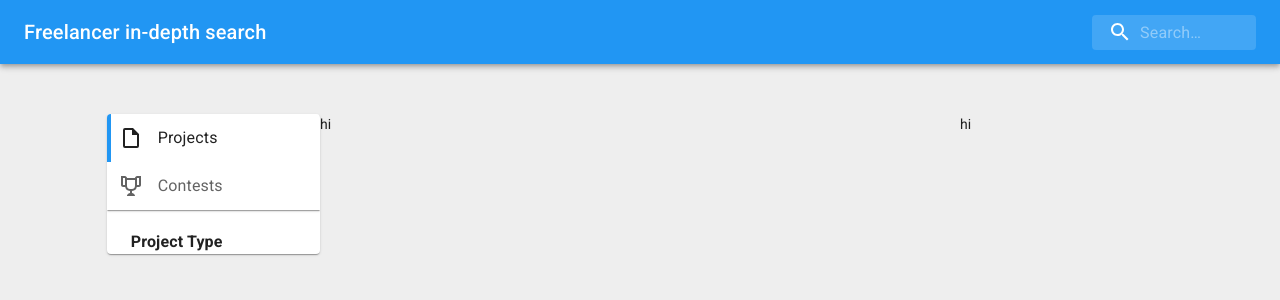
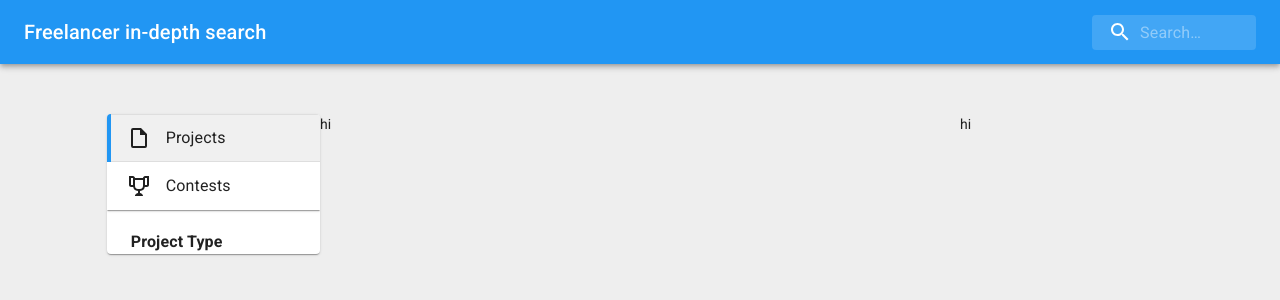
Before and after one commit to lokutech/freelancer-search, a React (Create React App) app: page / in a window 1280 px wide. Shown: the top 300 px of the page. Built offline with nearby package versions, Linux system fonts and the light colour scheme.

Commit message:
ProjectsContests complete

```diff
--- a/src/Left/ProjectsContests.tsx
+++ b/src/Left/ProjectsContests.tsx
@@ -11,6 +11,11 @@
     width: '4px',
     textTransform: 'none',
   },
+  selected: {
+    background: '#F0F0F0',
+    borderBottom: '1px solid #DEDEDE',
+    borderTop: '1px solid #DEDEDE'
+  },
 })
 
 export default function ProjectsContests() {
@@ -22,8 +27,8 @@
   }
 
   const projectLabel = (
-    <Grid container direction="row" alignItems="center" >
-      <SvgIcon style={{marginRight:'15px'}}>
+    <Grid container direction="row" alignItems="center">
+      <SvgIcon style={{ marginRight: '15px' }}>
         <path d="M14,2H6A2,2 0 0,0 4,4V20A2,2 0 0,0 6,22H18A2,2 0 0,0 20,20V8L14,2M18,20H6V4H13V9H18V20Z" />
       </SvgIcon>
       <Typography>Projects</Typography>
@@ -31,8 +36,8 @@
   )
 
   const contestLabel = (
-    <Grid container direction="row" alignItems="center" >
-      <SvgIcon style={{marginRight:'15px'}}>
+    <Grid container direction="row" alignItems="center">
+      <SvgIcon style={{ marginRight: '15px' }}>
         <path d="M18 2C17.1 2 16 3 16 4H8C8 3 6.9 2 6 2H2V11C2 12 3 13 4 13H6.2C6.6 15 7.9 16.7 11 17V19.08C8 19.54 8 22 8 22H16C16 22 16 19.54 13 19.08V17C16.1 16.7 17.4 15 17.8 13H20C21 13 22 12 22 11V2H18M6 11H4V4H6V11M16 11.5C16 13.43 15.42 15 12 15C8.59 15 8 13.43 8 11.5V6H16V11.5M20 11H18V4H20V11Z" />
       </SvgIcon>
       <Typography>Contests</Typography>
@@ -47,14 +52,23 @@
         }}
         value={value}
         indicatorColor="primary"
-
         onChange={handleChange}
         aria-label="projects or contests"
         orientation="vertical"
         variant="standard"
       >
-        <Tab style={{textTransform:'none'}} label={projectLabel} />
-        <Tab style={{textTransform:'none'}} label={contestLabel} />
+        <Tab
+          classes={{ selected: classes.selected }}
+          style={{ textTransform: 'none', padding: '10px 20px', opacity: '1' }}
+          label={projectLabel}
+          disableRipple
+        />
+        <Tab
+          classes={{ selected: classes.selected }}
+          style={{ textTransform: 'none', padding: '10px 20px', opacity: '1' }}
+          label={contestLabel}
+          disableRipple
+        />
       </Tabs>
     </Paper>
   )
```
